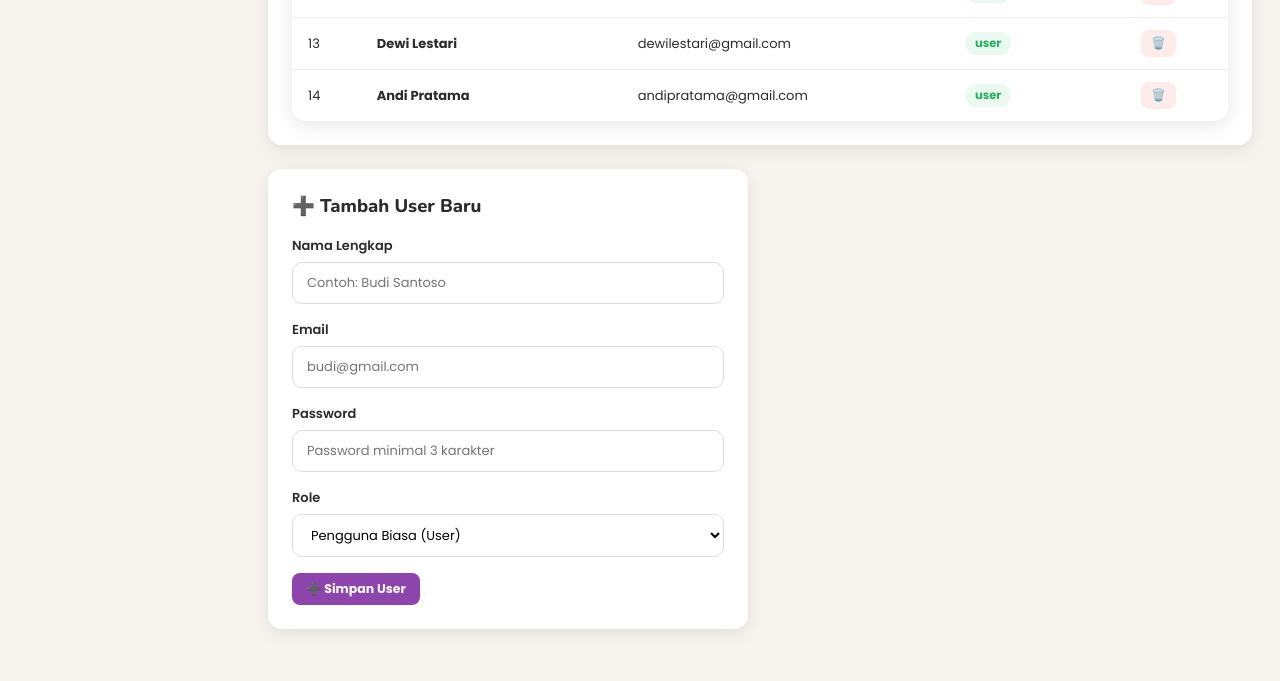
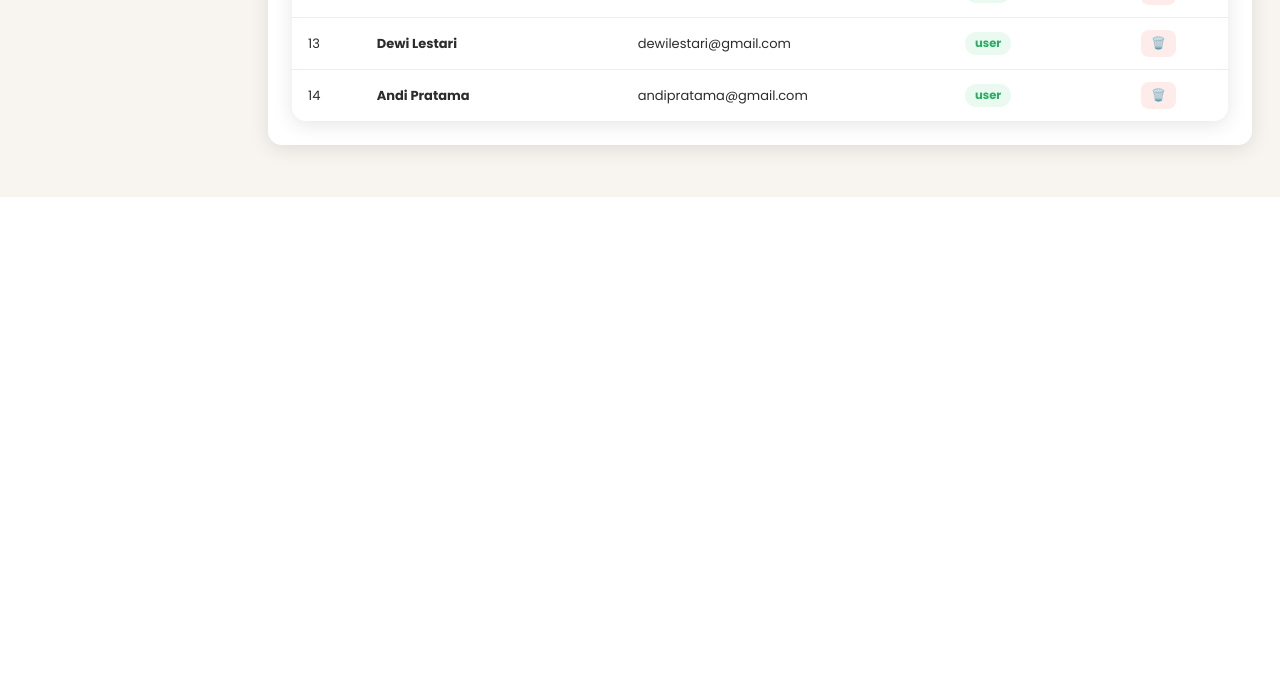
Before and after one commit to FatriyaAnnastha/Project_Pemweb, a PHP site: page /admin/manajemen_user.php in a window 1280 px wide. Shown: the part 801-1482 px from the top of the page. After the commit the page ends 998 px from the top, so only its background shows below. Run offline with PHP 8.4, Linux system fonts and the light colour scheme; a user stored in the database is signed in; data comes from the database, SQL or seed files in the repository.

Commit message:
menghapus fitur yang tidak berguna

```diff
--- a/admin/laporan.php
+++ b/admin/laporan.php
@@ -56,7 +56,7 @@ $activePage = 'laporan';
             </div>
 
             <div class="card-panel">
-                <h2>📋 Log Aktivitas Sistem (Demo)</h2>
+                <h2>📋 Log Aktivitas Sistem</h2>
                 <div id="log-body" style="font-size:13px;line-height:2;color:var(--text-muted);"></div>
             </div>
 
@@ -113,7 +113,9 @@ async function renderLaporan() {
 
     // Render log
     const now = new Date();
-    document.getElementById('log-body').innerHTML = `🟢 ${now.toLocaleString('id')} — Admin login berhasil<br>📋 Berhasil memuat data analitik (${list.length} warung aktif)<br>👥 Sinkronisasi data pengguna selesai`;
+    document.getElementById('log-body').innerHTML = `🟢 ${now.toLocaleString('id')} — Admin login berhasil<br>
+    📋(${list.length} warung aktif)<br>
+    👥 Sinkronisasi data pengguna selesai`;
 }
 
 async function updatePendingBadge() {
--- a/admin/manajemen_user.php
+++ b/admin/manajemen_user.php
@@ -53,30 +53,6 @@ $activePage = 'users';
                 </div>
             </div>
 
-            <div class="card-panel" style="max-width:480px;">
-                <h2>➕ Tambah User Baru</h2>
-                <div class="form-group">
-                    <label>Nama Lengkap</label>
-                    <input type="text" id="u-nama" placeholder="Contoh: Budi Santoso">
-                </div>
-                <div class="form-group">
-                    <label>Email</label>
-                    <input type="email" id="u-email" placeholder="budi@gmail.com">
-                </div>
-                <div class="form-group">
-                    <label>Password</label>
-                    <input type="password" id="u-pass" placeholder="Password minimal 3 karakter">
-                </div>
-                <div class="form-group">
-                    <label>Role</label>
-                    <select id="u-role">
-                        <option value="user">Pengguna Biasa (User)</option>
-                        <option value="pedagang">Pedagang (Merchant)</option>
-                    </select>
-                </div>
-                <button class="btn btn-primary" onclick="tambahUser()">➕ Simpan User</button>
-            </div>
-
         </div>
     </main>
 </div>
@@ -104,24 +80,6 @@ async function renderUsers() {
     `).join('') || '<tr><td colspan="5" style="text-align:center;">Tidak ada pengguna terdaftar</td></tr>';
 }
 
-async function tambahUser() {
-    const nama = document.getElementById('u-nama').value.trim();
-    const email = document.getElementById('u-email').value.trim();
-    const pass = document.getElementById('u-pass').value;
-    const role = document.getElementById('u-role').value;
-    if (!nama || !email || !pass) { showToast('⚠️ Semua field wajib diisi'); return; }
-    if (pass.length < 3) { showToast('⚠️ Password minimal 3 karakter'); return; }
-    const result = await addUserByAdmin(nama, email, pass, role);
-    if (result.success) {
-        showToast('✅ User berhasil ditambahkan');
-        await renderUsers();
-        document.getElementById('u-nama').value = '';
-        document.getElementById('u-email').value = '';
-        document.getElementById('u-pass').value = '';
-    } else {
-        showToast('❌ ' + (result.error || 'Gagal menambahkan user'));
-    }
-}
 
 async function hapusUser(id) {
     if (!confirm('Hapus pengguna ini? Semua data terkait (warung/ulasan) mungkin juga akan terpengaruh.')) return;
--- a/pedagang/profil.php
+++ b/pedagang/profil.php
@@ -50,7 +50,7 @@ $activePage = 'profil';
                     <input type="text" value="Pedagang / Mitra Kuliner" readonly style="background:#f4f4f4; color:#777; cursor:not-allowed;">
                 </div>
                 <p style="font-size:12px; color:var(--text-muted); margin-top:8px; line-height:1.5;">
-                    💡 Informasi profil akun di atas disinkronkan dengan database pusat. Apabila Anda ingin melakukan perubahan nama atau email, harap hubungi administrator CariMakan.ID.
+                    💡 Informasi profil akun di atas disinkronkan dengan database pusat.
                 </p>
             </div>
 
```
Also changed, not shown: uploads/1782006918_257958.avif (added), uploads/1782137732_WhatsApp Image 2025-11-18 at 20.04.12_5ecca625.jpg (added), uploads/1782137864_WhatsApp Image 2024-10-20 at 19.25.19_b2c743ca.jpg (added).
